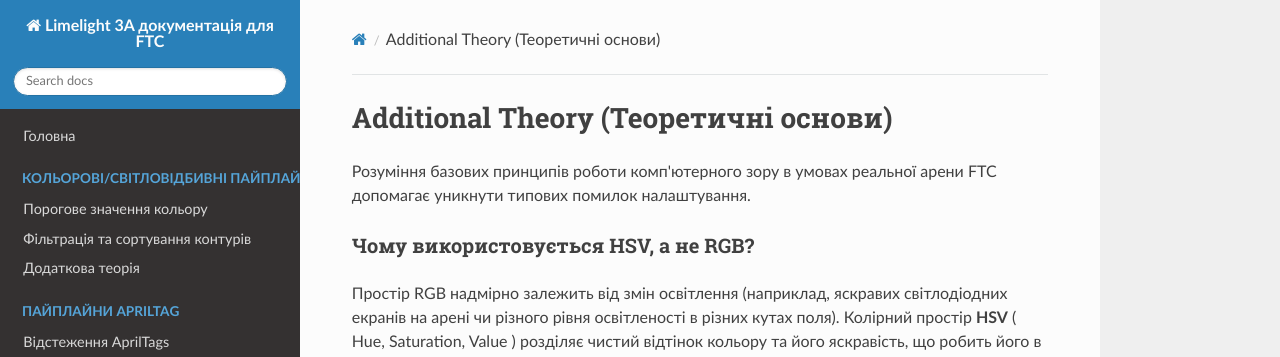
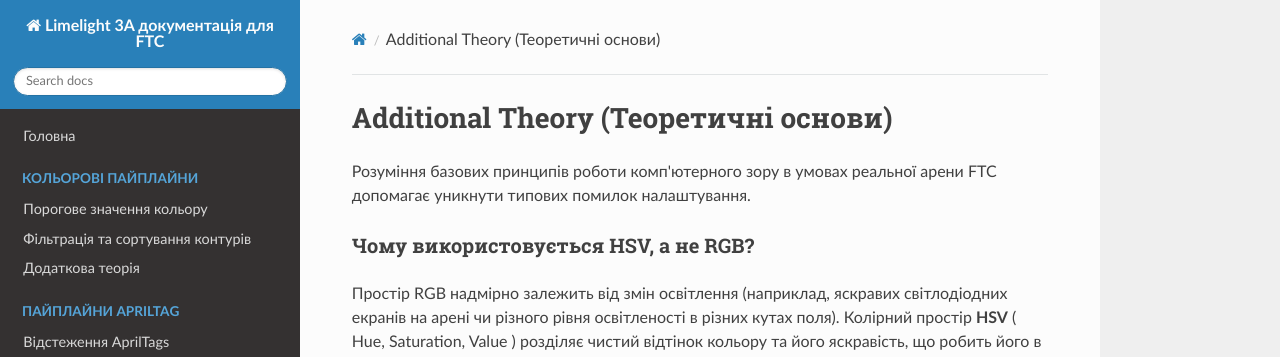
Before and after one commit to dicode19/Limelight-3A-Guide, an MkDocs documentation site: the page built from docs/retro-theory.md, in a window 1280 px wide. Shown: the top 357 px of the page. Built offline with MkDocs 1.6.1, drawn with Linux system fonts in a browser that asks for light colours; nearby versions of some CDN libraries.

Commit message:
Update mkdocs.yml

```diff
--- a/mkdocs.yml
+++ b/mkdocs.yml
@@ -12,7 +12,7 @@ markdown_extensions:
 nav:
   - Головна: index.md
 
-  - Кольорові/світловідбивні пайплайни:
+  - Кольорові пайплайни:
       - Порогове значення кольору: color/color-thresholding.md
       - Фільтрація та сортування контурів: color/contour-filtering.md
       - Додаткова теорія: color/retro-theory.md
```
